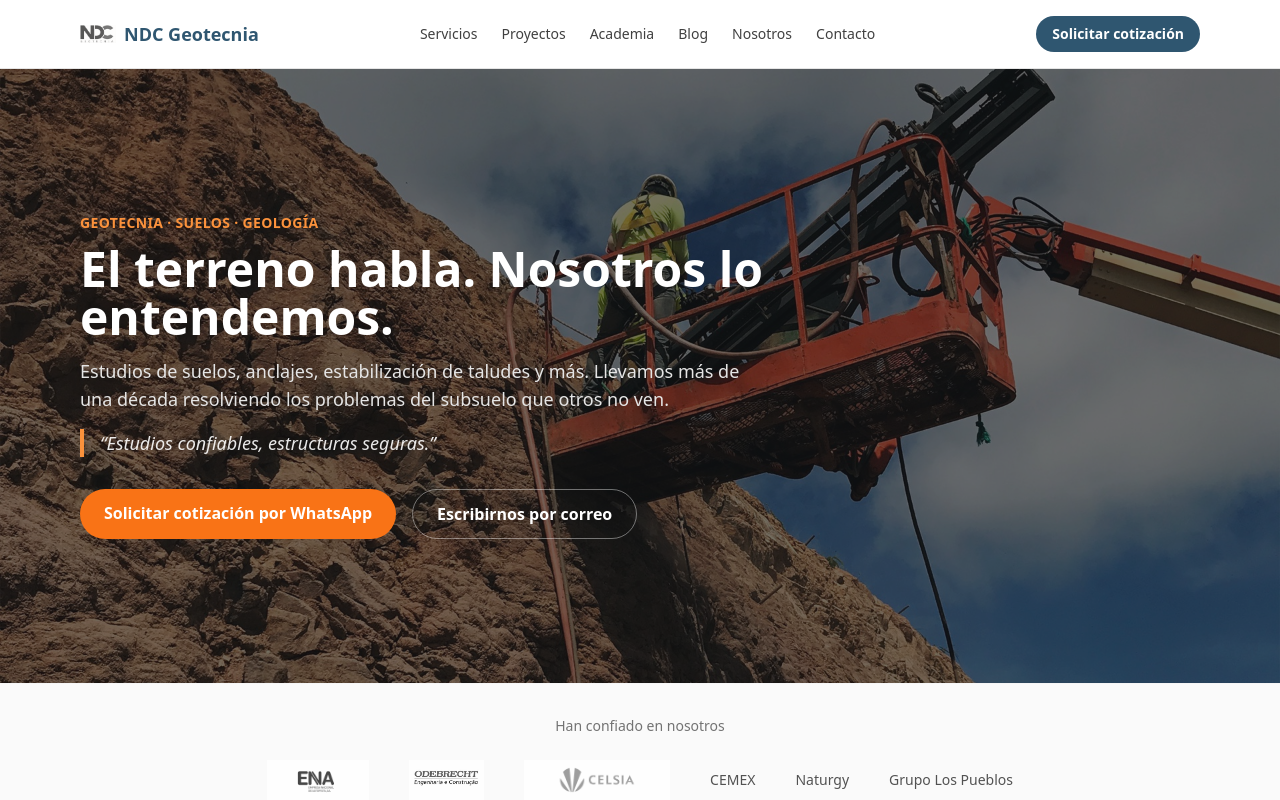
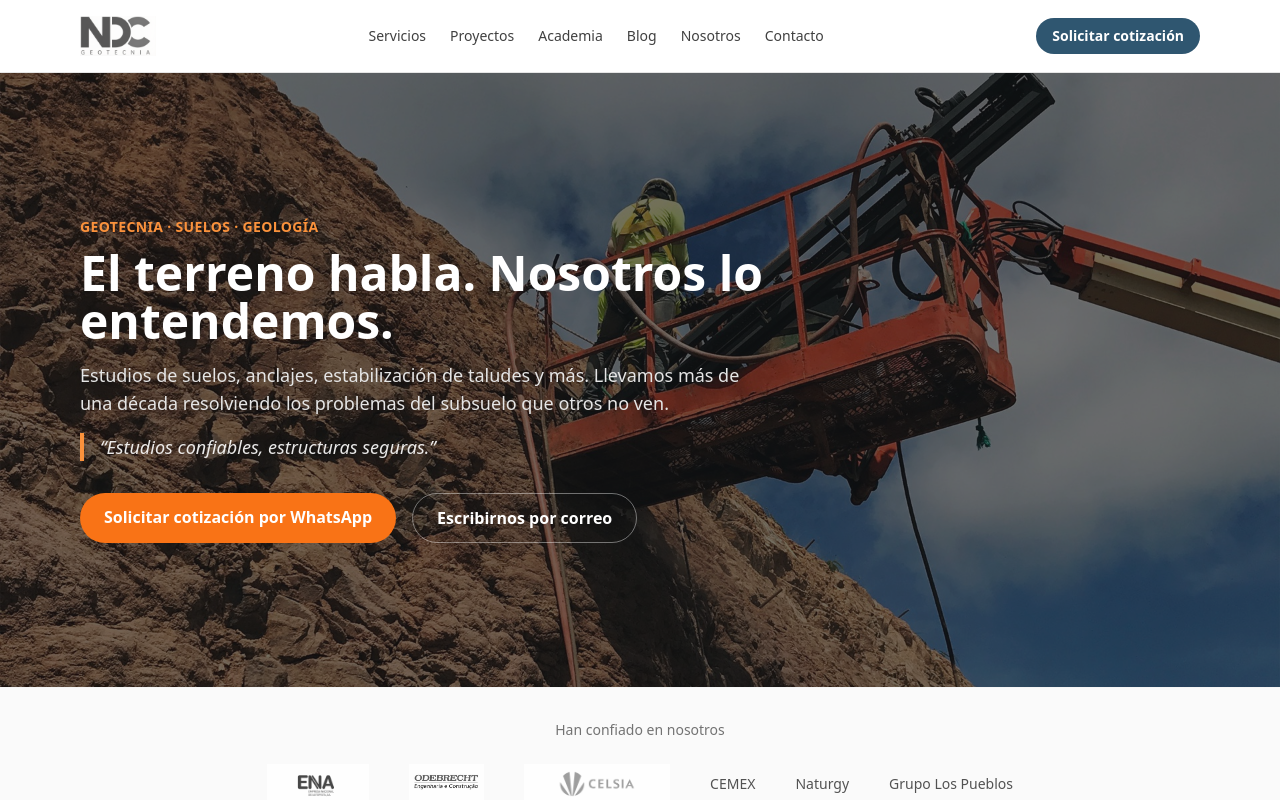
Before and after one commit to omarsugasti/ndc-geotecnia-web, a Next.js app: page / in a window 1280 px wide. Shown: the top 800 px of the page. Built offline with nearby package versions, Linux system fonts and the light colour scheme.

Commit message:
fix: logo reemplaza texto en header

```diff
--- a/app/components/Header.tsx
+++ b/app/components/Header.tsx
@@ -14,15 +14,14 @@
   return (
     <header className="sticky top-0 z-50 bg-white/95 backdrop-blur border-b border-neutral-200">
       <div className="mx-auto max-w-6xl px-4 py-4 flex items-center justify-between">
-        <Link href="/" className="flex items-center gap-2 font-bold text-lg text-steel-700">
+        <Link href="/" className="flex items-center">
           <Image
             src="/images/logo.png"
             alt="NDC Geotecnia"
-            width={36}
-            height={19}
+            width={76}
+            height={40}
             priority
           />
-          NDC Geotecnia
         </Link>
         <nav className="hidden md:flex items-center gap-6 text-sm font-medium text-neutral-700">
           {nav.map((item) => (
```
